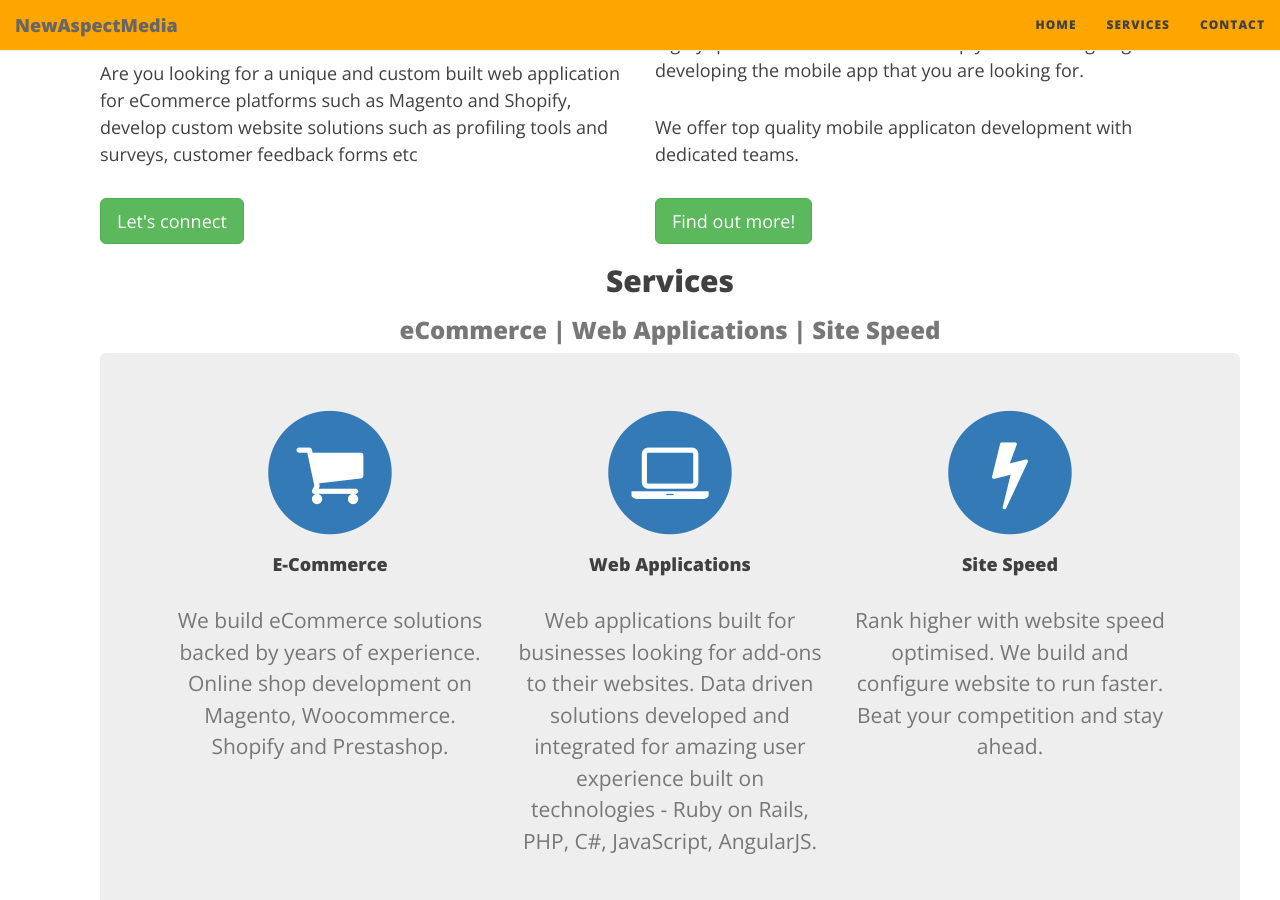
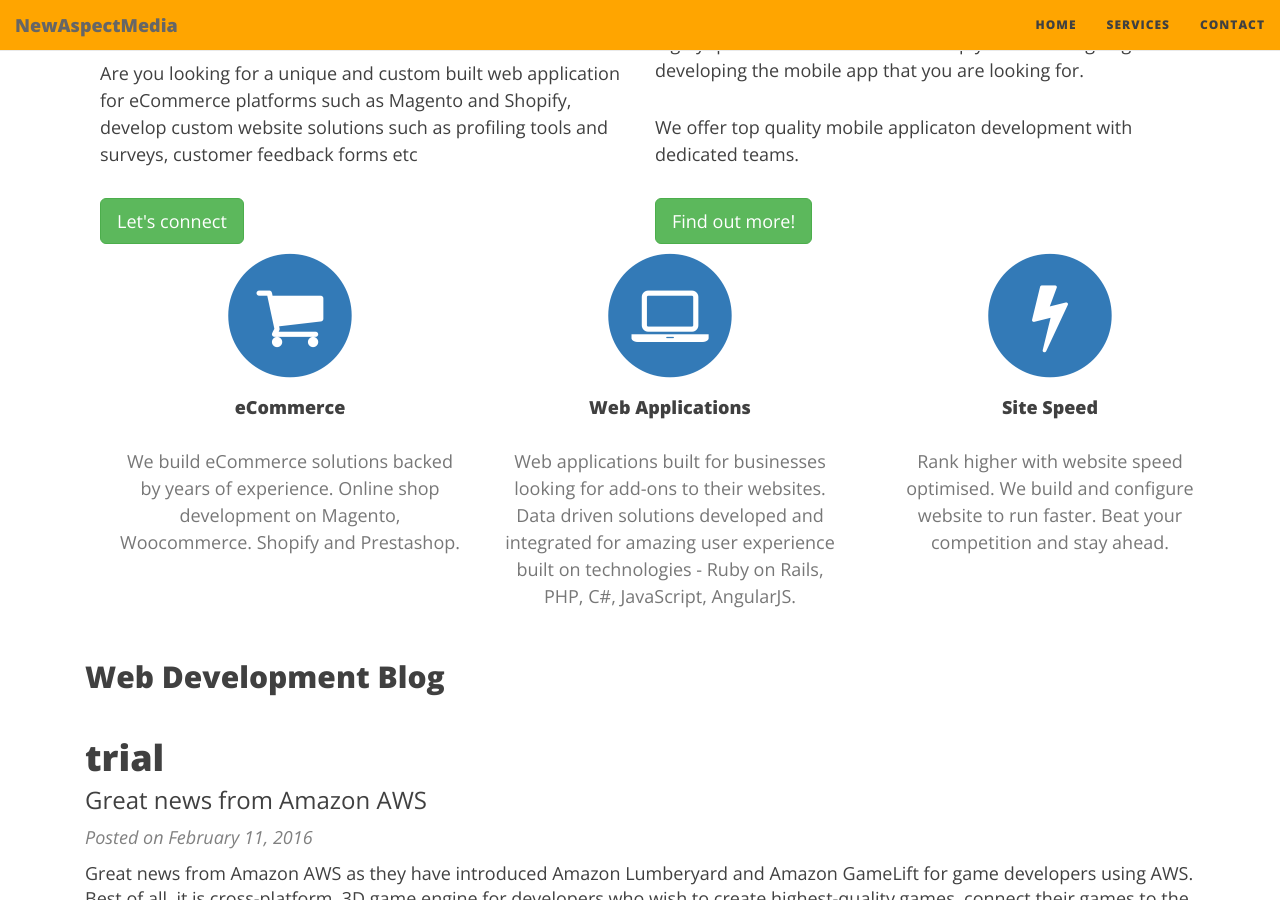
Before and after one commit to newmedia77/appxnam, a Jekyll site: the page built from index.html, in a window 1280 px wide and 900 px high, scrolled down 390 px. Built offline with Jekyll 4.4.1, drawn with Linux system fonts in a browser that asks for light colours; nearby versions of some CDN libraries; the list of posts is cut into pages by our own code.

Commit message:
andreas
home

```diff
--- a/index.html
+++ b/index.html
@@ -25,19 +25,14 @@ subtitle: Hire Web Developer &amp; SEO Specialist in London
     <section id="services">
         <div class="container">
             <div class="row">
-                <div class="col-lg-12 text-center">
-                    <h2 class="section-heading">Services</h2>
-                    <h3 class="section-subheading text-muted">eCommerce | Web Applications | Site Speed</h3>
-                </div>
             </div>
-            <div class="jumbotron">
             <div class="row text-center">
                 <div class="col-sm-4 col-md-4">
                     <span class="fa-stack fa-4x">
                         <i class="fa fa-circle fa-stack-2x text-primary"></i>
                         <i class="fa fa-shopping-cart fa-stack-1x fa-inverse"></i>
                     </span>
-                    <h4 class="service-heading">E-Commerce</h4>
+                    <h4 class="service-heading">eCommerce</h4>
                     <p class="text-muted">We build eCommerce solutions backed by years of experience. Online shop development on Magento, Woocommerce. Shopify and Prestashop.</p>
                 </div>
                 <div class="col-sm-4 col-md-4">
@@ -57,7 +52,6 @@ subtitle: Hire Web Developer &amp; SEO Specialist in London
                     <p class="text-muted">Rank higher with website speed optimised. We build and configure website to run faster. Beat your competition and stay ahead.  </p>
                 </div>
             </div>
-          </div>
         </div>
     </section>
 
```
